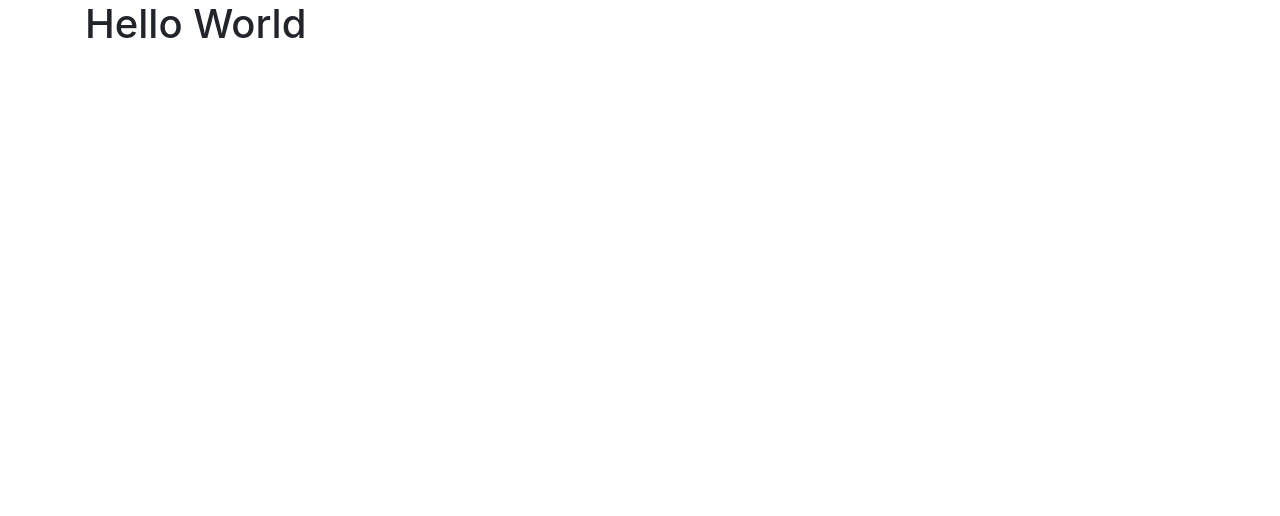
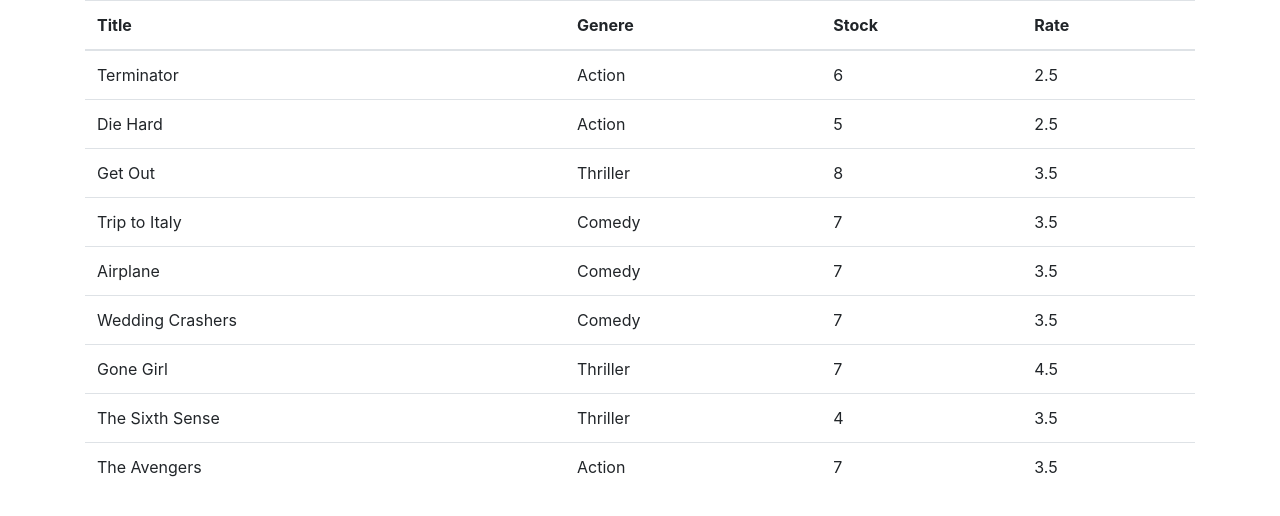
Before and after one commit to LIJOMLOYID/vidly, a React (Create React App) app: page / in a window 1280 px wide. Shown: the top 516 px of the page. Built offline with nearby package versions, Linux system fonts and the light colour scheme.

Commit message:
In Movie Component, added bootstrap table to display list of movies

```diff
--- a/src/App.js
+++ b/src/App.js
@@ -1,11 +1,11 @@
-import React from 'react';
-import logo from './logo.svg';
-import './App.css';
+import React from "react";
+import Movies from "./components/movies";
+import "./App.css";
 
 function App() {
   return (
     <main className="container">
-        <h1>Hello World</h1>
+      <Movies />
     </main>
   );
 }
--- /dev/null
+++ b/src/components/movies.jsx
@@ -0,0 +1,37 @@
+import React, { Component } from "react";
+import { getMovies } from "../services/movieService";
+
+class Movies extends Component {
+  state = {
+    movies: getMovies(),
+  };
+
+  handleDelete = (movie) => {};
+
+  render() {
+    return (
+      <table className="table">
+        <thead>
+          <tr>
+            <th>Title</th>
+            <th>Genere</th>
+            <th>Stock</th>
+            <th>Rate</th>
+          </tr>
+        </thead>
+        <tbody>
+          {this.state.movies.map((movie) => (
+            <tr>
+              <td>{movie.title}</td>
+              <td>{movie.genre.name}</td>
+              <td>{movie.numberInStock}</td>
+              <td>{movie.dailyRentalRate}</td>
+            </tr>
+          ))}
+        </tbody>
+      </table>
+    );
+  }
+}
+
+export default Movies;
```
